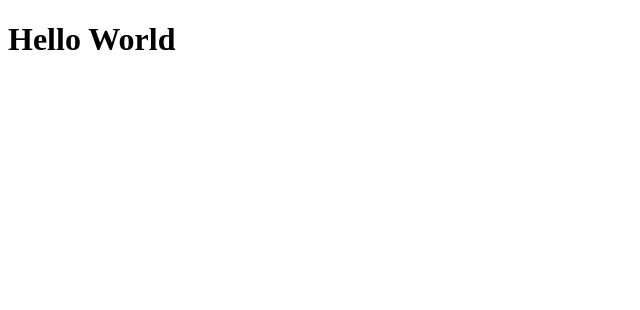
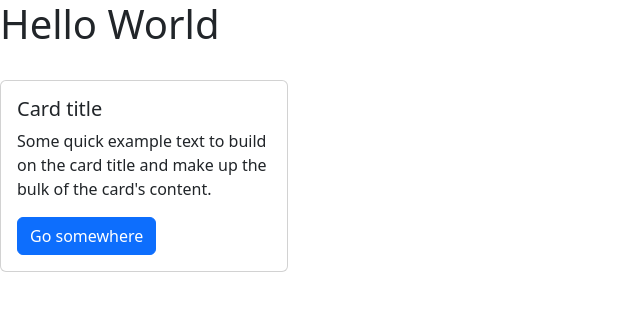
Before and after one commit to joao-amendola/M1S08-Exercicios, an Angular app: page / in a window 1280 px wide. Shown: the top 310 px of the page, without its empty margins (0-640 px from the left). Built offline with nearby package versions, Linux system fonts and the light colour scheme.

Commit message:
Instala o Bootstrap, resolve Exercício 2

```diff
--- a/angular.json
+++ b/angular.json
@@ -52,6 +52,7 @@
               "src/assets"
             ],
             "styles": [
+              "node_modules/bootstrap/dist/css/bootstrap.min.css",
               "src/styles.scss"
             ],
             "scripts": []
--- a/package.json
+++ b/package.json
@@ -18,6 +18,7 @@
     "@angular/platform-browser": "^15.0.0",
     "@angular/platform-browser-dynamic": "^15.0.0",
     "@angular/router": "^15.0.0",
+    "bootstrap": "^5.2.3",
     "rxjs": "~7.5.0",
     "tslib": "^2.3.0",
     "zone.js": "~0.12.0"
--- a/src/app/app.component.html
+++ b/src/app/app.component.html
@@ -1 +1,10 @@
 <h1>Hello World</h1>
+<br>
+<div class="card" style="width: 18rem;">
+    <!-- <img src="..." class="card-img-top" alt="..."> -->
+    <div class="card-body">
+      <h5 class="card-title">Card title</h5>
+      <p class="card-text">Some quick example text to build on the card title and make up the bulk of the card's content.</p>
+      <a href="#" class="btn btn-primary">Go somewhere</a>
+    </div>
+  </div>
```
Also changed, not shown: 1 other file (tests, documents, lock files or other folders).
